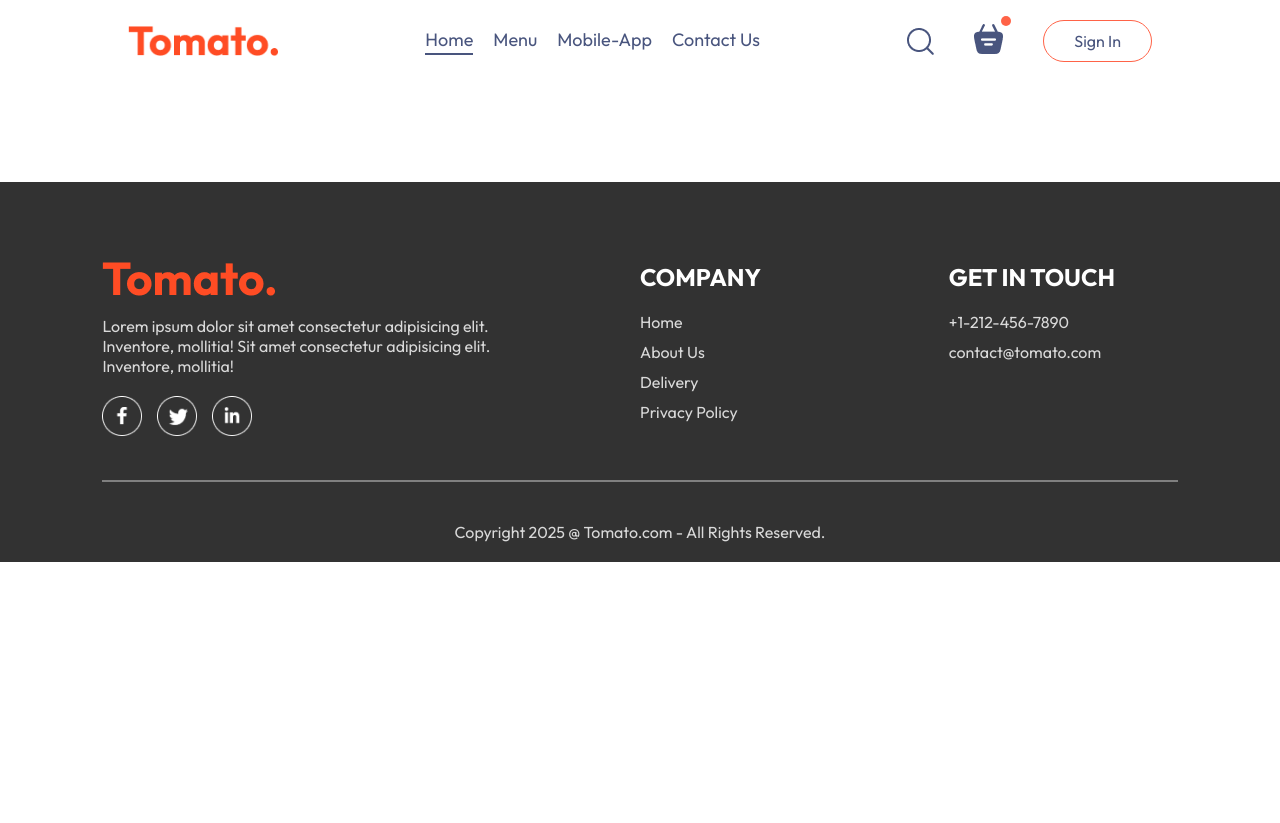
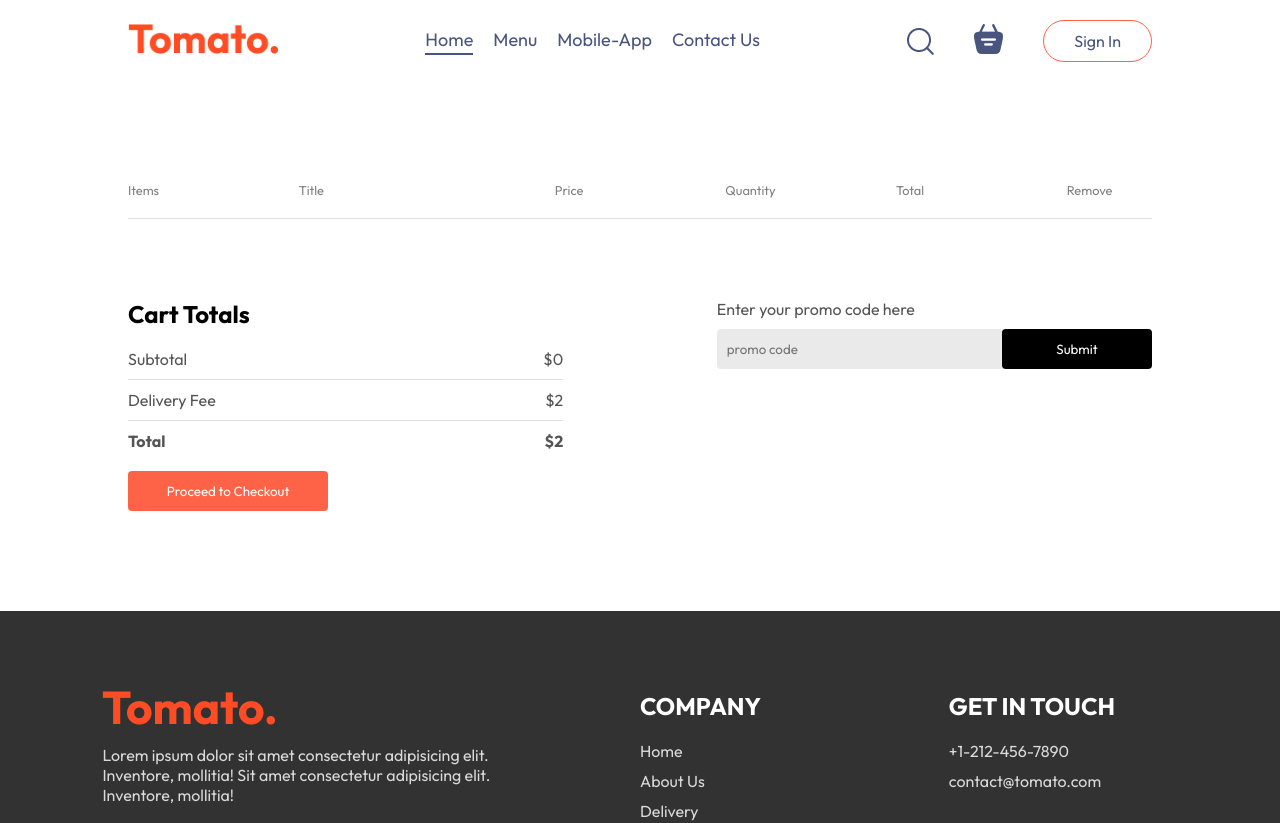
Before and after one commit to Wazhingtonn84/Food-Delivery-System, a React (Vite) app: page /cart in a window 1280 px wide. Shown: the top 823 px of the page. Before the commit the page ends 800 px from the top, so only its background shows below. Built offline with nearby package versions, Linux system fonts and the light colour scheme.

Commit message:
Cart components and functionalities

```diff
--- a/src/components/Navbar/Navbar.jsx
+++ b/src/components/Navbar/Navbar.jsx
@@ -1,13 +1,16 @@
-import React, { useState } from "react";
+import React, { useState, useContext } from "react";
 import "./Navbar.css";
 import { assets } from "../../assets/assets";
 import { Link } from "react-router-dom";
+import { StoreContext } from "../../context/StoreContext";
 
 const Navbar = ({setShowLogin}) => {
 	const [menu, setMenu] = useState("home");
+
+	const{getTotalCartAmount}= useContext(StoreContext)
 	return (
 		<div className="navbar">
-			<img src={assets.logo} alt="" className="logo" />
+			<Link to="/"><img src={assets.logo} alt="" className="logo" /></Link>
 			<ul className="navbar-menu">
 				<Link to='/'
 					onClick={() => setMenu("home")}
@@ -33,8 +36,8 @@
 			<div className="navbar-right">
 				<img src={assets.search_icon} alt="" />
 				<div className="navbar-search-icon">
-					<img src={assets.basket_icon} alt="" />
-					<div className="dot"></div>
+					<Link to="/cart"><img  src={assets.basket_icon} alt="" /></Link>
+					<div className={getTotalCartAmount()===0?"": "dot"}></div>
 				</div>
 				<button onClick={()=>setShowLogin(true)}>sign in</button>
 			</div>
--- a/src/context/StoreContext.jsx
+++ b/src/context/StoreContext.jsx
@@ -20,16 +20,25 @@
         setCartItems((prev)=>({...prev, [itemId]:prev[itemId]-1}))
     }
 
-    useEffect(()=>{
-        console.log(cartItems)
-    }, [cartItems])
+    const getTotalCartAmount= ()=>{
+        let totalAmount = 0;
+        for(const item in cartItems){
+            if(cartItems[item]>0){
+
+                let itemInfo = food_list.find((product)=>product._id === item)
+                totalAmount += itemInfo.price*cartItems[item];
+            }
+        }
+        return totalAmount;
+    }
 
     const contextValue={
         food_list,
         cartItems,
         setCartItems,
         addToCart,
-        removeFromCart
+        removeFromCart,
+        getTotalCartAmount
     }
     return(
         <StoreContext.Provider value={contextValue}>
--- a/src/pages/Cart/Cart.css
+++ b/src/pages/Cart/Cart.css
@@ -0,0 +1,94 @@
+.cart{
+    margin-top: 100px;
+
+}
+.cart-items-title{
+    display: grid;
+    grid-template-columns: 1fr 1.5fr 1fr 1fr 1fr 0.5fr;
+    align-items: center;
+    color: grey;
+    font-size: max(1vw, 12px);
+
+}
+.cart-items-item{
+    margin: 10px 0px;
+    color: black;
+}
+.cart-items-item img{
+    width: 50px;
+}
+.cart hr{
+    height: 1px;
+    background-color: #e2e2e2;
+    border: none;
+}
+.cart-items-item .cross{
+    cursor: pointer;
+}
+
+.cart-bottom{
+    margin-top: 80px;
+    display: flex;
+    justify-content: space-between;
+    gap: max(12vw, 20px);
+}
+.cart-total{
+    flex:1;
+    display: flex;
+    flex-direction: column;
+    gap: 20px;
+}
+.cart-total-details{
+     display: flex;
+     justify-content: space-between;
+     color: #555;
+}
+.cart-total hr{
+    margin: 10px 0px;
+}
+.cart-total button{
+    border: none;
+    color: white;
+    background-color: tomato;
+    width:max(15vw, 200px);
+    padding: 12px 0px;
+    border-radius: 4px;
+    cursor: pointer;
+}
+.cart-promocode{
+    flex: 1;
+}
+.cart-promocode p{
+    color: #555;
+}
+.cart-promocode-input{
+    margin-top: 10px;
+    display: flex;
+    justify-content: space-between;
+    align-items: center;
+    background-color: #eaeaea;
+    border-radius: 4px;
+}
+.cart-promocode-input input{
+    background: transparent;
+    border: none;
+    outline:lch(from color l c h);
+    padding-left: 10px;
+}
+.cart-promocode-input button{
+    width: max(10vw, 150px);
+    padding: 12px 5px;
+    background-color: black;
+    border: none;
+    color: white;
+    border-radius: 4px;
+}
+
+@media(max-width:750px){
+    .cart-bottom{
+        flex-direction: column-reverse;
+    }
+    .cart-promocode{
+        justify-content: start;
+    }
+}
--- a/src/pages/Cart/Cart.jsx
+++ b/src/pages/Cart/Cart.jsx
@@ -1,7 +1,76 @@
-import React from "react";
+import React, { useContext } from "react";
+import "./Cart.css";
+import { StoreContext } from "../../context/StoreContext";
 
 const Cart = () => {
-	return <div></div>;
+	const { cartItems, food_list, removeFromCart, getTotalCartAmount } = useContext(StoreContext);
+
+	return (
+		<div className="cart">
+			<div className="cart-items">
+				<div className="cart-items-title">
+					<p>Items</p>
+					<p>Title</p>
+					<p>Price</p>
+					<p>Quantity</p>
+					<p>Total</p>
+					<p>Remove</p>
+				</div>
+				<br />
+				<hr />
+				{food_list.map((item, index) => {
+					if (cartItems[item._id] > 0) {
+						return (
+							<div>
+								<div className="cart-items-title cart-items-item">
+									<img src={item.image} alt="" />
+									<p>{item.name}</p>
+									<p>${item.price}</p>
+									<p>{cartItems[item._id]}</p>
+									<p>${item.price * cartItems[item._id]}</p>
+									<p onClick={() => removeFromCart(item._id)} className="cross">
+										x
+									</p>
+								</div>
+								<hr />
+							</div>
+						);
+					}
+				})}
+			</div>
+			<div className="cart-bottom">
+				<div className="cart-total">
+					<h2>Cart Totals</h2>
+					<div>
+						<div className="cart-total-details">
+							<p>Subtotal</p>
+							<p>${getTotalCartAmount()}</p>
+						</div>
+						<hr />
+						<div className="cart-total-details">
+							<p>Delivery Fee</p>
+							<p>${2}</p>
+						</div>
+						<hr />
+						<div className="cart-total-details">
+							<b>Total</b>
+							<b>${getTotalCartAmount()+2}</b>
+						</div>
+					</div>
+					<button>Proceed to Checkout</button>
+				</div>
+				<div className="cart-promocode">
+					<div>
+						<p>Enter your promo code here</p>
+						<div className="cart-promocode-input">
+							<input type="text" placeholder="promo code" />
+							<button>Submit</button>
+						</div>
+					</div>
+				</div>
+			</div>
+		</div>
+	);
 };
 
 export default Cart;
```
